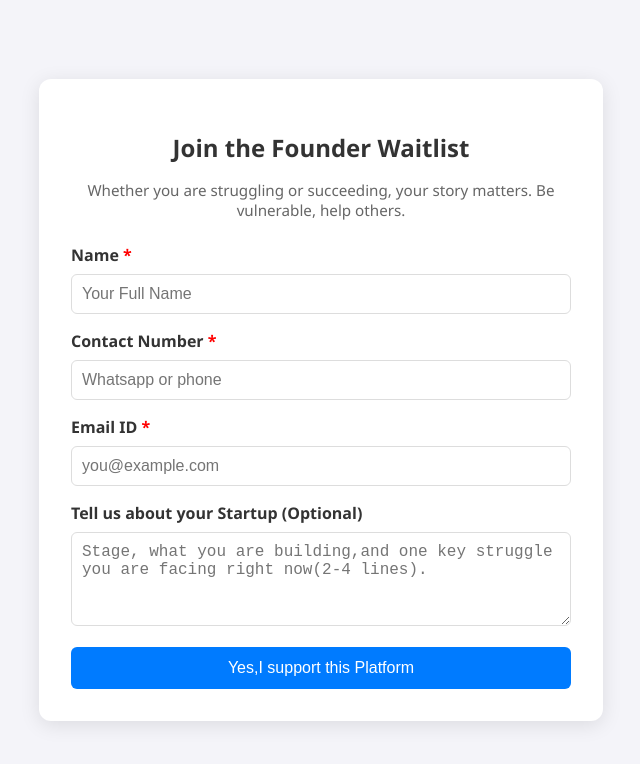
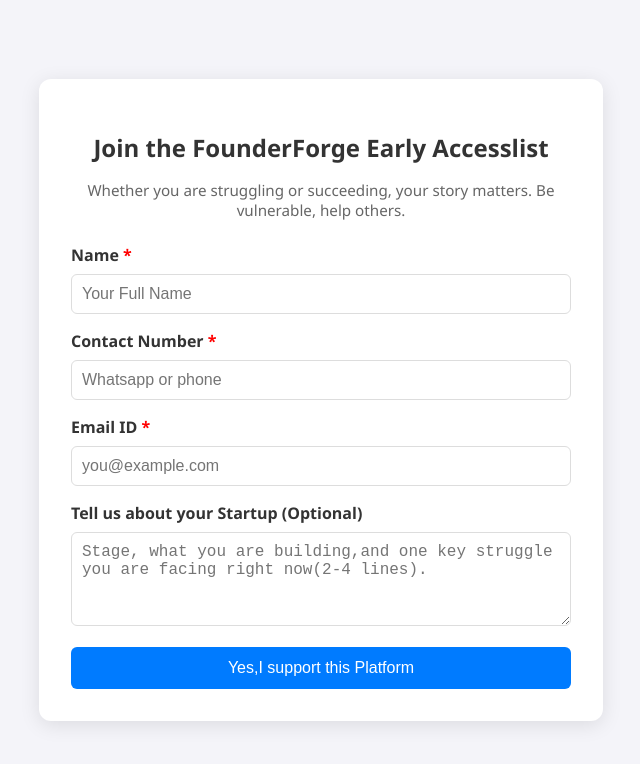
Before and after one commit to ShivonWeb/struggling-founder-landing-page, a plain HTML site: page index.html in a window 1280 px wide. Shown: the whole page, without its empty margins (319-959 px from the left). Drawn offline with Linux system fonts and the light colour scheme.

Commit message:
CTA change for landing page - 111225

```diff
--- a/index.html
+++ b/index.html
@@ -22,7 +22,7 @@
 <body>
 
 <div class="container">
-    <h2>Join the Founder Waitlist</h2>
+    <h2>Join the FounderForge Early Accesslist</h2>
     <p>Whether you are struggling or succeeding, your story matters. Be vulnerable, help others.</p>
 
     <form name="submit-to-google-sheet">
```
